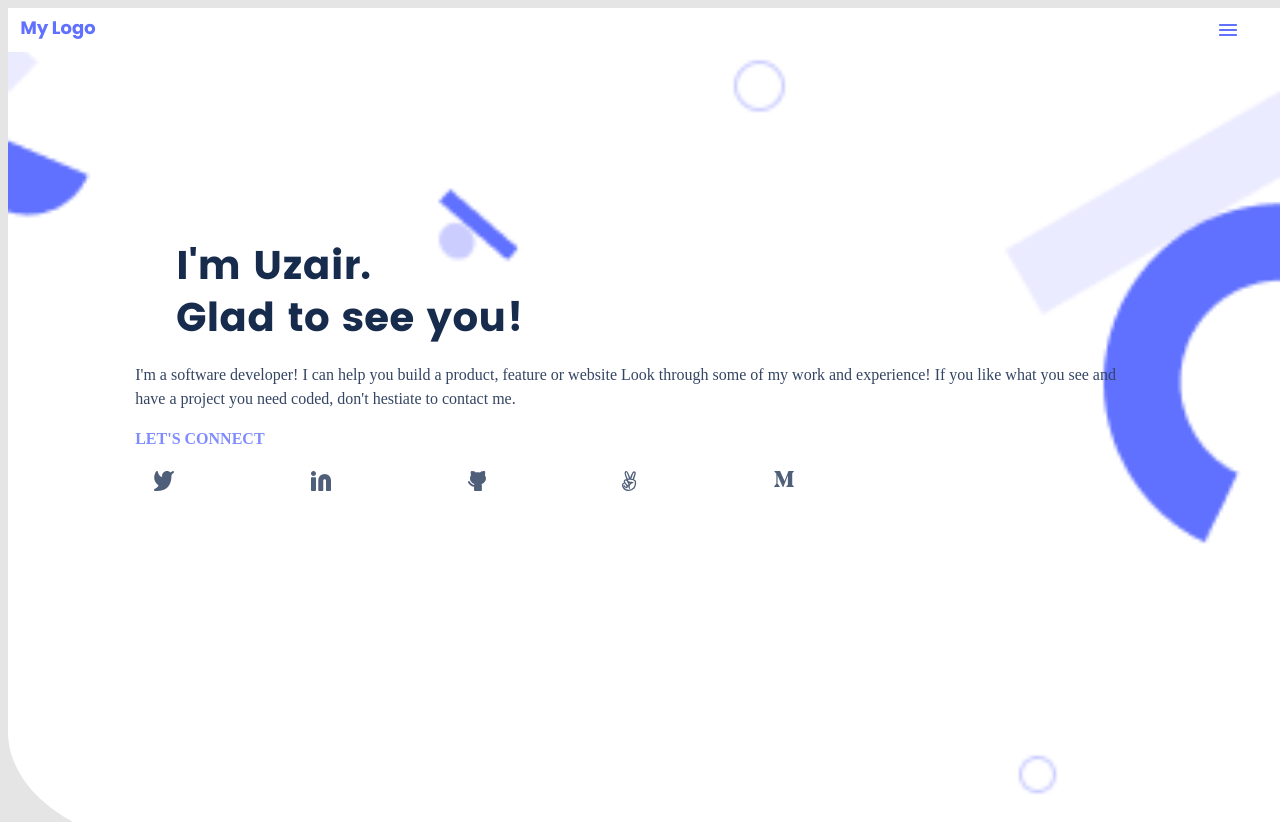
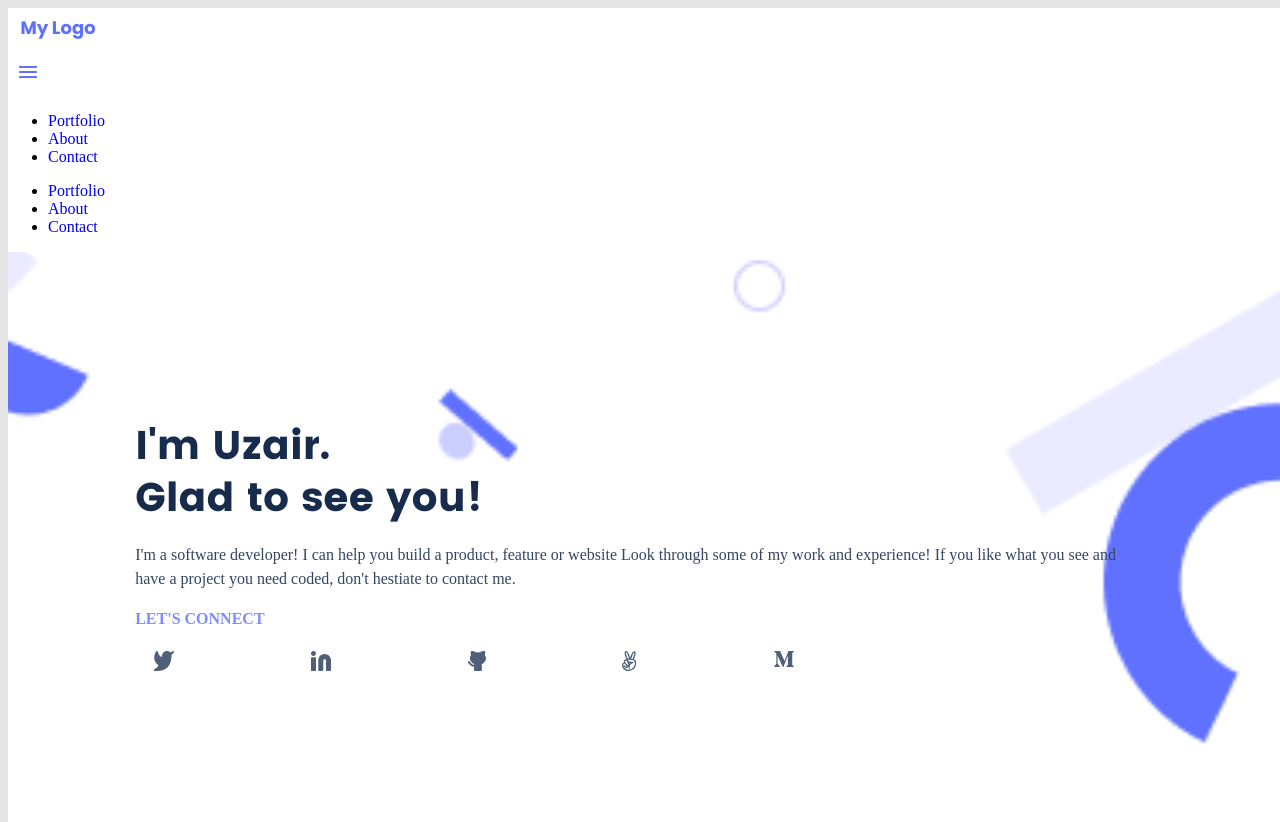
Before and after one commit to Uzair-Manzoor/Portfolio, a website: page index.html in a window 1280 px wide. Shown: the top 822 px of the page. Drawn offline with Linux system fonts and the light colour scheme.

Commit message:
update html file

```diff
--- a/index.html
+++ b/index.html
@@ -9,21 +9,44 @@
     <link href="https://fonts.googleapis.com/css?family=Poppins" rel="stylesheet" />
 </head>
 <body>
-
     <header class="header">
-        <a href="index.html">
-            <img src="resources/images/Logo.png" alt="my logo">
-        </a>
-        <nav class="manu">
-            <img src="resources/icon/menu.png" alt="menu icon">
-        </nav>
+        <nav class="header-nav">
+                <div>
+                    <a href="#"><img src="resources/images/Logo.png" alt="my logo"></a>
+                </div>
+                <div class="header-manu">
+                    <img class="manu-icon" src="resources/icon/menu.png" alt="menu icon">
+                </div>
+            <ul class="nav-items">
+            <li class="nav-item">
+              <a class="nav-item-action" href="#portfolio">Portfolio</a>
+            </li>
+            <li class="nav-item">
+              <a class="nav-item-action" href="#about">About</a>
+            </li>
+            <li class="nav-item">
+              <a class="nav-item-action" href="#contact">Contact</a>
+            </li>
+            </ul>
+          <ul class="mobile-nav-items">
+            <li class="nav-item">
+              <a class="nav-item-action" href="#portfolio">Portfolio</a>
+            </li>
+            <li class="nav-item">
+              <a class="nav-item-action" href="#about">About</a>
+            </li>
+            <li class="nav-item">
+              <a class="nav-item-action" href="#contact">Contact</a>
+            </li>
+          </ul>
+    </nav>
     </header>
     <main>
         <!-- Banner -->
         <section class="headline-container">
             <article class="article">
                 <div class="article-item1">
-                    <h1 class="headline-title">I'm Uzair.<br>Glad to see you!</h1>
+                    <h1>I'm Uzair.<br>Glad to see you!</h1>
             <p class="headline-content">
                 I'm a software developer! I can help you build a product, feature or website Look through some of my work and experience! If you like what you see and have a project you need coded, don't hestiate to contact me.
             </p>
@@ -155,11 +178,11 @@
         <section class="about-me">
             <div>
                 <h2 class="headline-title">About Myself</h2>
-                <div class="article-2 about-me">
+                <div class="article-2">
                     <p class="headline-content">
                         I'm a software developer! I can help you build a product, feature or website Look through some of my work and experience! If you like what you see and have a project you need coded, don't hesitate to contact me.
                     </p>
-                    <a href="index.html"><h3 class="social-title">LET'S CONNECT</h3></a>
+                    <a class="social-title" href="#">LET'S CONNECT</a>
                     <ul class="social-links">
                         <li class="social-links">
                             <a href="#">
@@ -239,4 +262,4 @@
         </section>
     </main>
 </body>
-</html
+</html>
```
